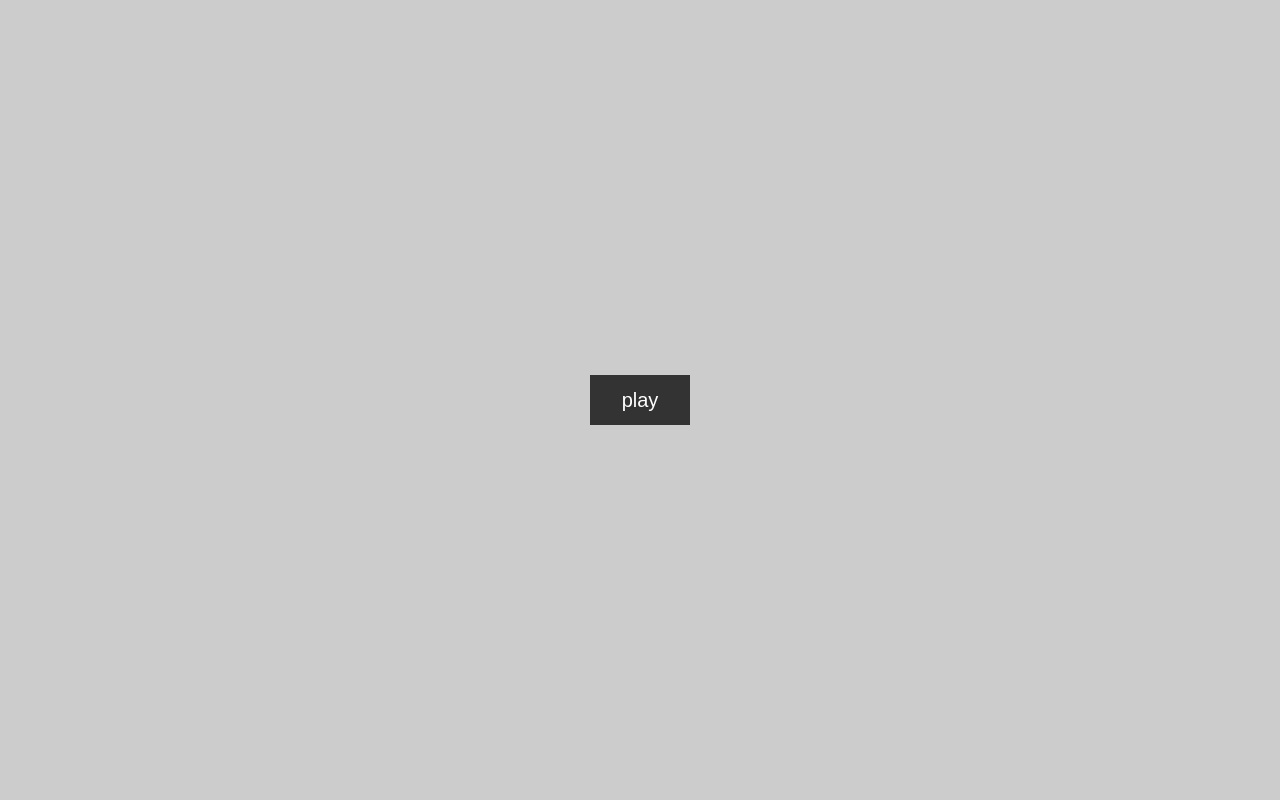
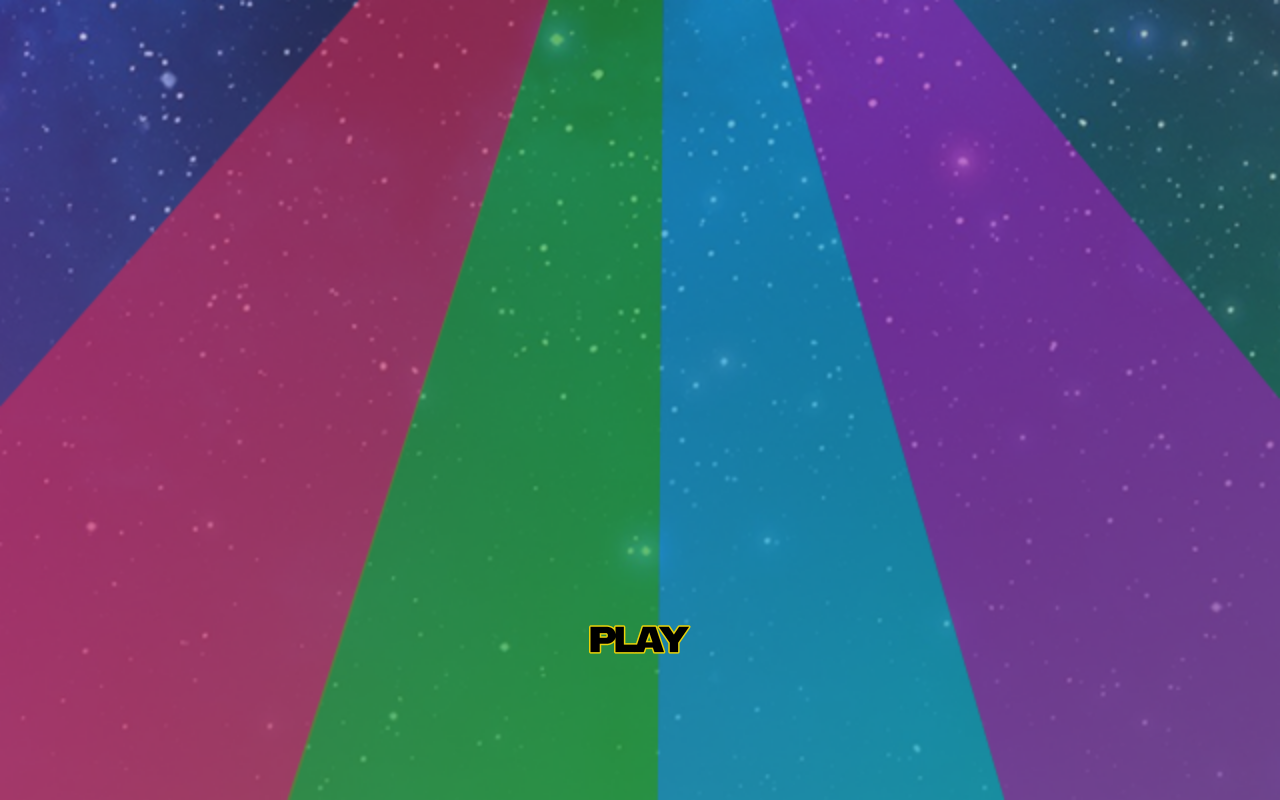
Before and after one commit to HDevel/The-Game, a plain HTML site: page index.html in a window 1280 px wide. Drawn offline with Linux system fonts and the light colour scheme.

Commit message:
add intro

```diff
--- a/index.html
+++ b/index.html
@@ -38,21 +38,27 @@
 		background-color: #ccc;
 		z-index: 3;
 		-webkit-transition: all 1s;
+		background-image: url('iphone_start_screen.png');
+		background-position: bottom center;
+		background-size: cover;
+
 	}
 	#play{
 		position: absolute;
-		top:50%;
+		top:80%;
 		left: 50%;
-		width: 100px;
-		height: 50px;
-		background-color: #333;
-		margin: -25px 0px 0px -50px;
+		width: 102px;
+		height: 29px;
+		margin: -15px 0px 0px -51px;
 		z-index: 3;
 		text-align: center;
 		font-family: Arial;
 		line-height: 50px;
 		font-size: 20px;
 		color: #fff;
+		background-image: url('play.png');
+		background-position: bottom center;
+		background-size: cover;
 	}
 	.visible{
 		top:0px !important;
@@ -65,7 +71,7 @@
 <img id="fec238" src="yellow_track_1.png">
 <canvas id="canvas" width="640" height="920" style=""></canvas>
 <div id="intro" class="visible">
-	<div id="play">play</div>
+	<div id="play"></div>
 </div>
 <script>
 	var canvas = document.getElementById('canvas');
```
Also changed, not shown: iphone_start_screen.png (added), play.png (added).
